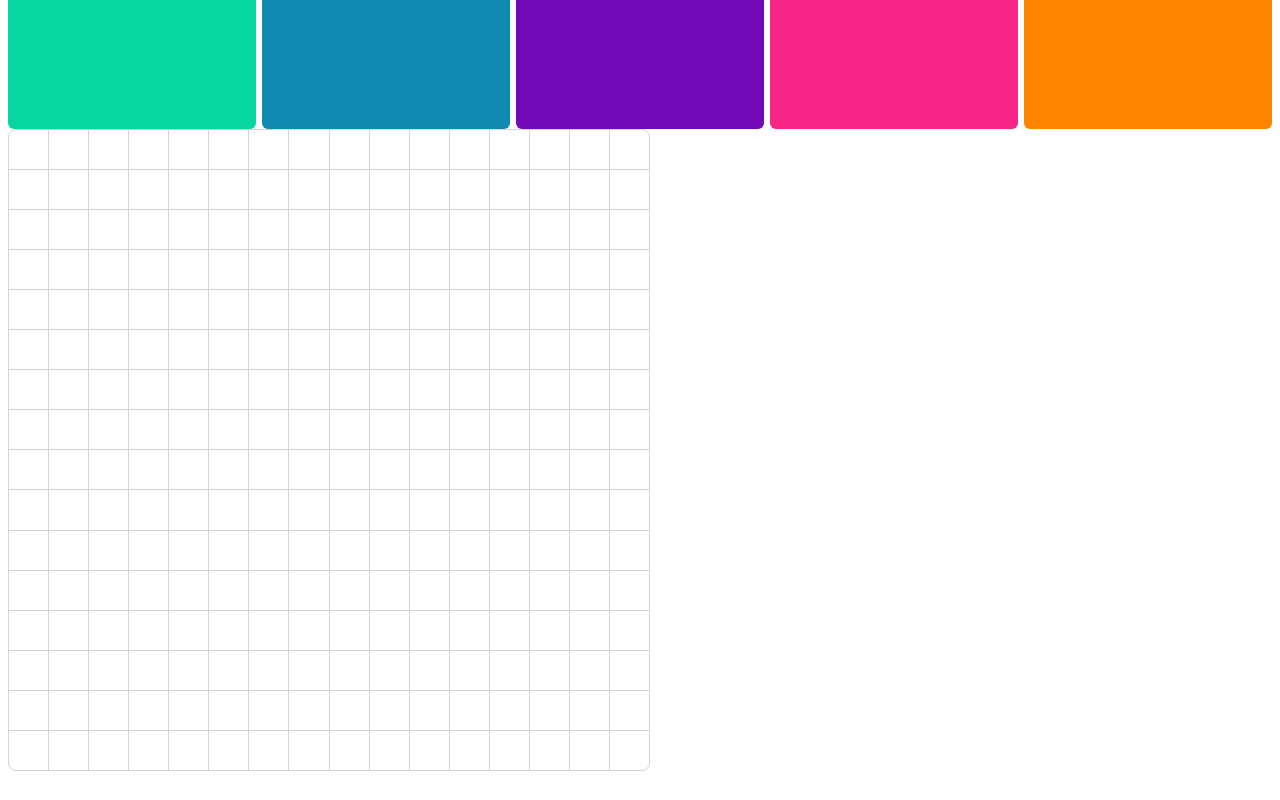
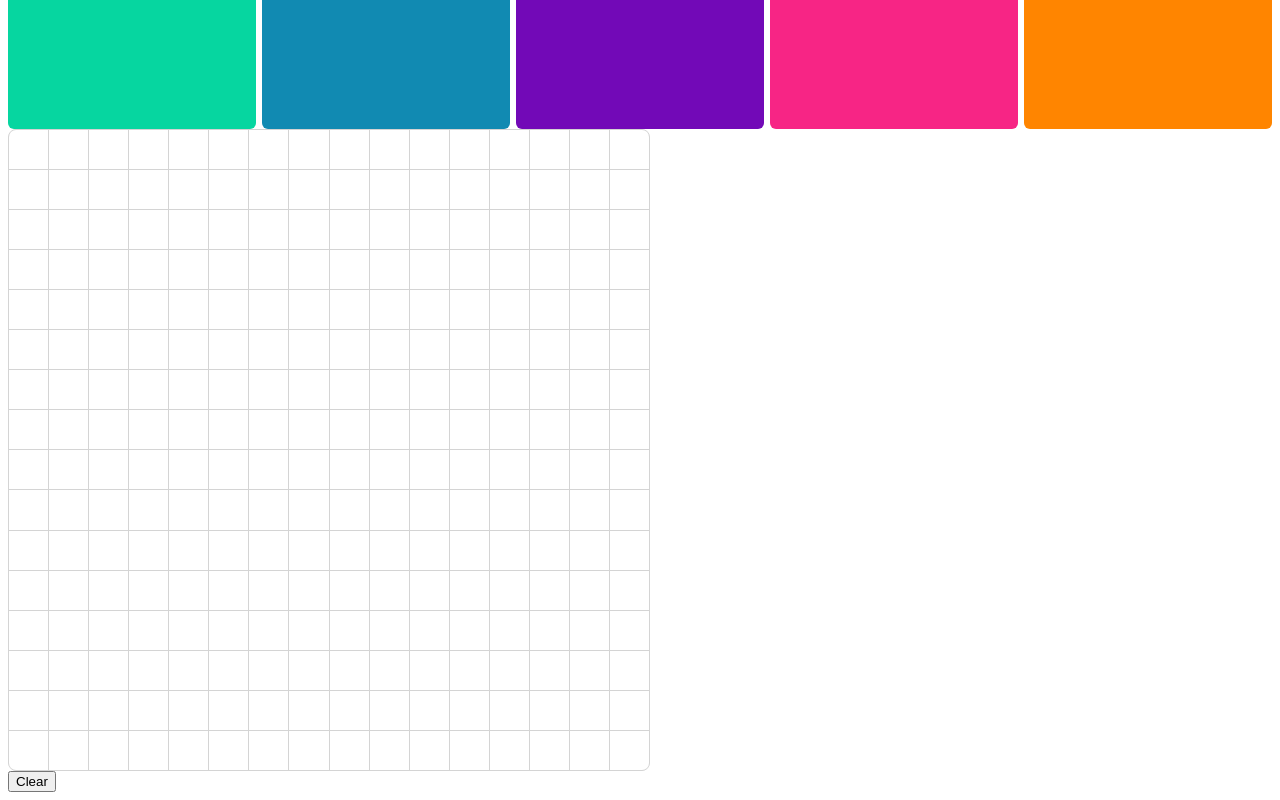
Before and after one commit to Jake-G123/Pixel-Art-Maker, a React (Vite) app: page / in a window 1280 px wide. Shown: the part 537-1337 px from the top of the page. Before the commit the page ends 1316 px from the top, so only its background shows below. Built offline with nearby package versions, Linux system fonts and the light colour scheme.

Commit message:
Added clear button

```diff
--- a/src/App.jsx
+++ b/src/App.jsx
@@ -68,6 +68,7 @@ function App() {
         ))
       )}
     </div>
+    <button onClick={() => clearGrid}>Clear</button>
   </div>
   )
 }
```
